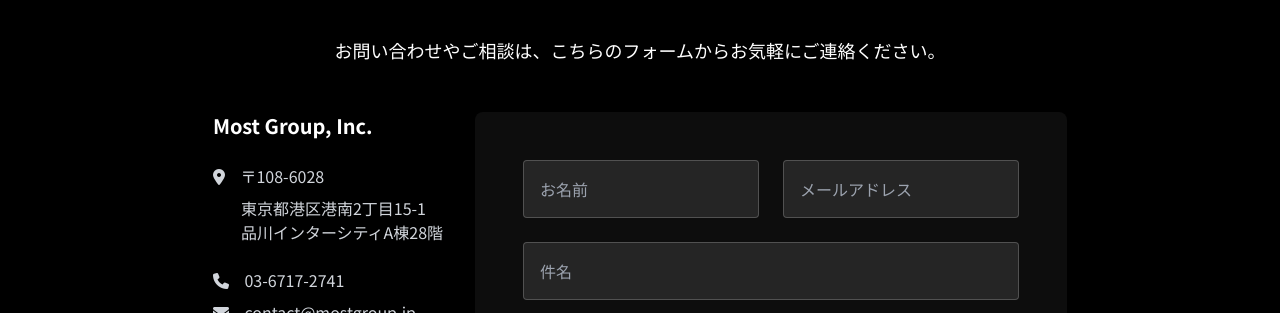
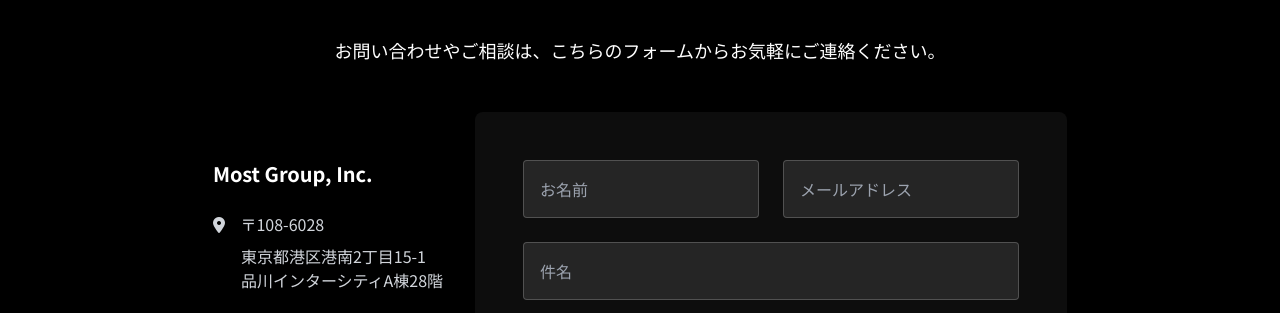
Before and after one commit to Soukikikuchi/MostGroup, a plain HTML site: page index.html in a window 1280 px wide. Shown: the part 4890-5203 px from the top of the page. Drawn offline with nearby package versions, Linux system fonts and the light colour scheme.

Commit message:
secondcommit

```diff
--- a/index.html
+++ b/index.html
@@ -745,7 +745,7 @@
 
             <div class="flex flex-col md:flex-row justify-center">
                 <div class="mb-8 md:mb-0 md:pr-8" data-aos="fade-right">
-                    <div class="contact-info padding-top-3rem">
+                    <div class="contact-info" style="padding-top: 3rem;">
                         <h3 class="text-xl font-bold mb-6">Most Group, Inc.</h3>
                         <div class="mb-6">
                             <p class="text-gray-300 mb-2"><i class="fas fa-map-marker-alt mr-3 text-accent-color"></i> 〒108-6028</p>
```
